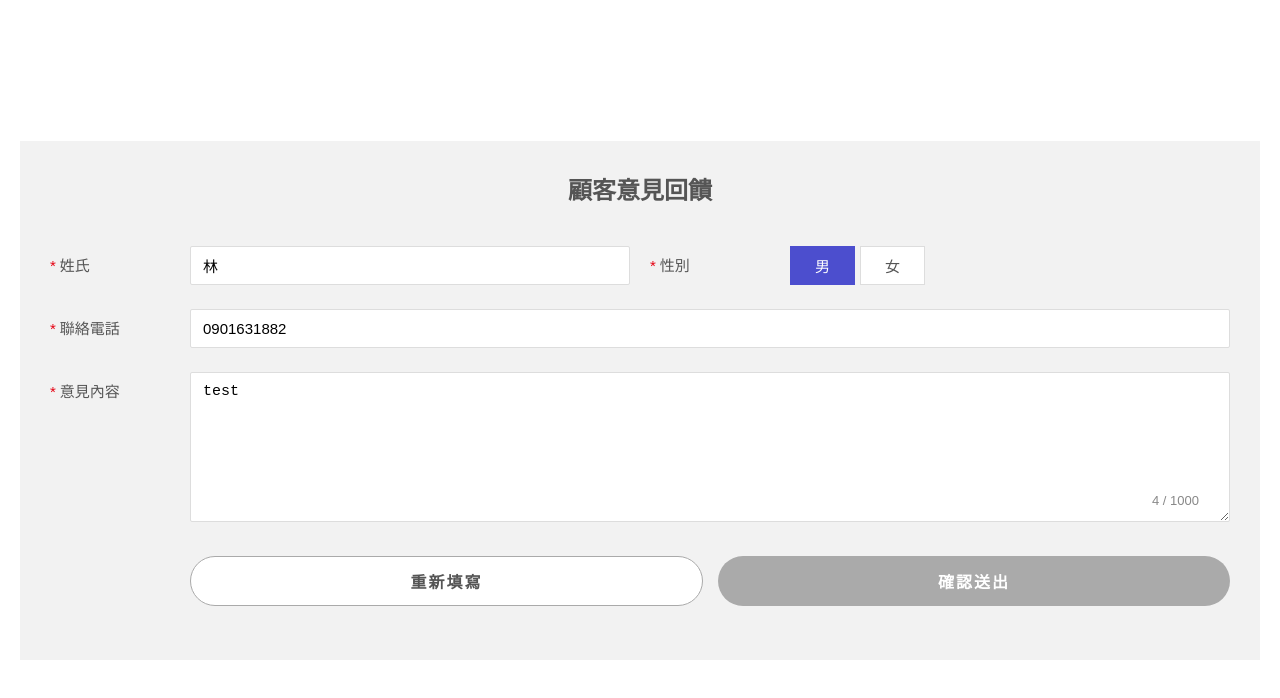
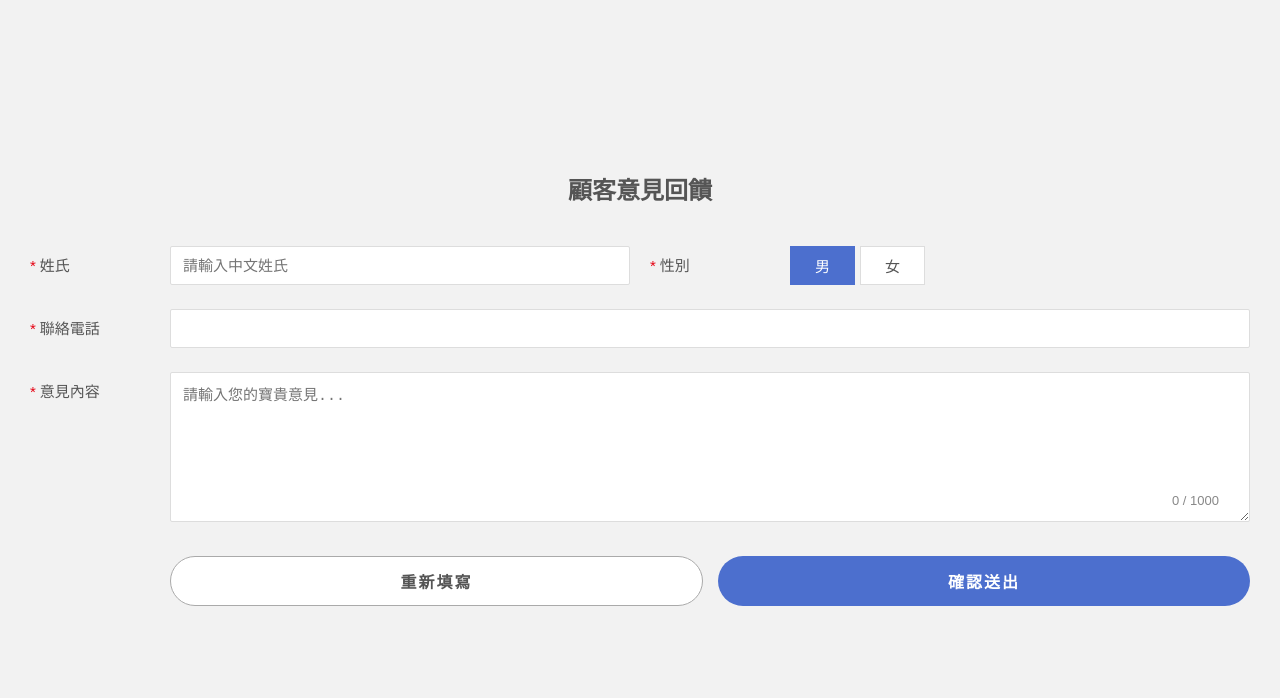
Before and after one commit to faypo/ChungyoOffical, a React (Vite) app in the folder dm-flipbook/: page /CustomerFeedback in a window 1280 px wide. Shown: the top 698 px of the page. Built offline with nearby package versions, Linux system fonts and the light colour scheme.

Commit message:
意見回饋版面調整、移除測試內容
意見回饋調整版面、移除測試內容

```diff
--- a/dm-flipbook/src/components/feedback/CustomerFeedback.css
+++ b/dm-flipbook/src/components/feedback/CustomerFeedback.css
@@ -1,34 +1,41 @@
 
-/* 保留您原本的所有樣式設定，不作更動 */
+
+html, body {
+    overflow: auto;
+}
+
 .feedback-wrapper {
-    padding: 40px 20px;
     font-family: "Microsoft JhengHei", "PingFang TC", sans-serif;
+    background-color: #f2f2f2;
     color: #555;
+    width: 100%;
     min-height: 100vh;
+    min-height: 100dvh;
     display: flex;
     align-items: flex-start;
     justify-content: center;
+    box-sizing: border-box;
 }
 
 .feedback-container {
     width: 100%;
-    background-color: #f2f2f2;
-    padding: 30px;
-    margin: auto;
+    padding: 0 30px;
+    margin: auto 0;
     box-sizing: border-box;
+    display: flex;
+    flex-direction: column;
+    justify-content: flex-start;
 }
 
 .form-row {
     display: flex;
     flex-direction: column;
-    margin-bottom: 20px;
+
 }
 
 .split-row {
     display: flex;
     flex-direction: column;
-    gap: 20px;
-    margin-bottom: 20px;
     width: 100%;
 }
 .split-half {
@@ -127,9 +134,9 @@ textarea.input-box {
     text-align: center;
 }
 .gender-btn.active {
-    background-color: #4c4ece;
+    background-color: #4c6fce;
     color: #fff;
-    border-color: #4c4ece;
+    border-color: #4c6fce;
 }
 
 
@@ -141,7 +148,7 @@ textarea.input-box {
     margin-top: 10px;
 }
 .submit-btn {
-    background-color: #aaa;
+    background-color: #4c6fce;
     color: white;
     border: none;
     padding: 12px 0;
@@ -154,7 +161,7 @@ textarea.input-box {
     transition: background-color 0.2s;
 }
 .submit-btn:hover {
-    background-color: #6d6d6d;
+    background-color: #4c4ece;
 }
 .reset-btn {
     background-color: #fff;
@@ -172,7 +179,7 @@ textarea.input-box {
 }
 
 .submit-btn:disabled:hover {
-    background-color: #aaa;
+    background-color: #9e9e9e;
 }
 
 .reset-btn:disabled:hover {
--- a/dm-flipbook/src/components/feedback/CustomerFeedback.jsx
+++ b/dm-flipbook/src/components/feedback/CustomerFeedback.jsx
@@ -11,11 +11,11 @@ const fieldConfig = {
 };
 
 export default function CustomerFeedback() {
-  const [lastName, setLastName] = useState('林');
+  const [lastName, setLastName] = useState('');
   const [gender, setGender] = useState('1');
   const [email, setEmail] = useState('');
-  const [phone, setPhone] = useState('0901631882');
-  const [content, setContent] = useState('test');
+  const [phone, setPhone] = useState('');
+  const [content, setContent] = useState('');
   const [errors, setErrors] = useState({});
 
   const [isLoading, setIsLoading] = useState(false);
@@ -58,43 +58,24 @@ export default function CustomerFeedback() {
   const fetchFeedback = async (data) => {
     try {
       const transportData = prepareTransportPayload(data);
-      const API_URL = import.meta.env.VITE_PROXY_API_URL;
+      const API_URL = '/feedback/schedule/COAPI.jsp';
       const queryString = new URLSearchParams({'payload':transportData}).toString();
       const finalUrl = `${API_URL}?${queryString}`;
+      const response = await fetch(finalUrl, { method: 'POST'  });
 
-      const response = await fetch(finalUrl, { method: 'POST'  });
-      console.log(response);
 
       if (response.ok) {
-        // await sendEmail();
         alert('意見單已成功發送！感謝您的寶貴回饋。');
         return true;
       } else {
         const errorText = await response.text();
-        console.error('伺服器錯誤內容:', errorText);
         alert('發送失敗，請確認網路狀態或稍後再試。');
         return false;
       }
 
     } catch (error) {
-      console.error('API 傳送發生錯誤:', error);
       alert('系統發生異常，請聯絡客服人員。');
       return false;
-    }
-  };
-
-  const sendEmail = async () => {
-    // 請替換為您最新的 GAS 網址
-    const GAS_URL = "https://script.google.com/macros/s/AKfycbyC_cevHRytf5cB-7_OkxB_COM8_P6zeqsbGsuZ1xJtNWtzwWIL5tvsWt0nPePV8xPzdw/exec";
-
-    try {
-      const response = await fetch(GAS_URL, {
-        method: "POST",
-        mode: "no-cors"
-      });
-      console.log("請求已送出");
-    } catch (error) {
-      console.error("寄信請求失敗", error);
     }
   };
 
```
Lines whose indentation alone changed are shown as unchanged.
